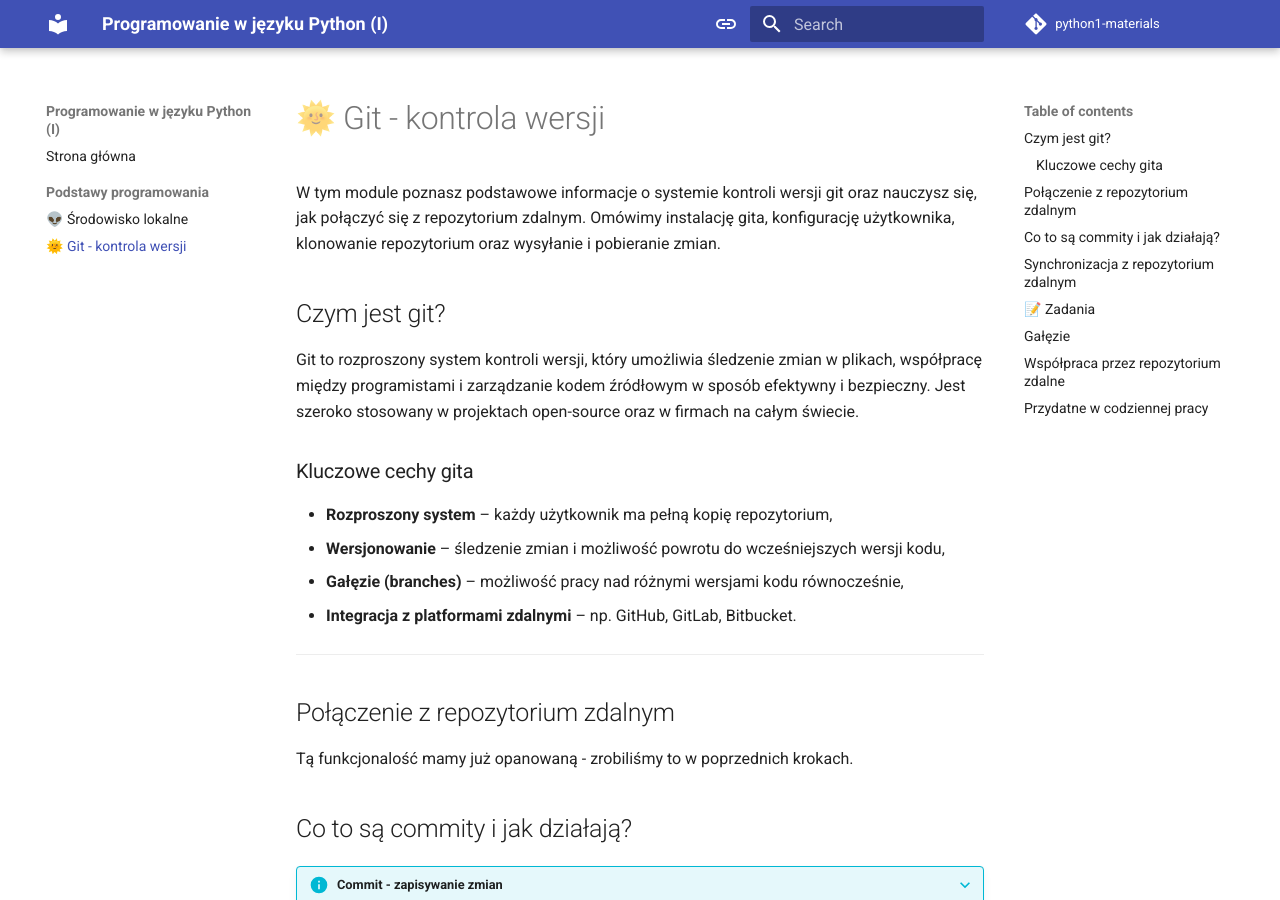
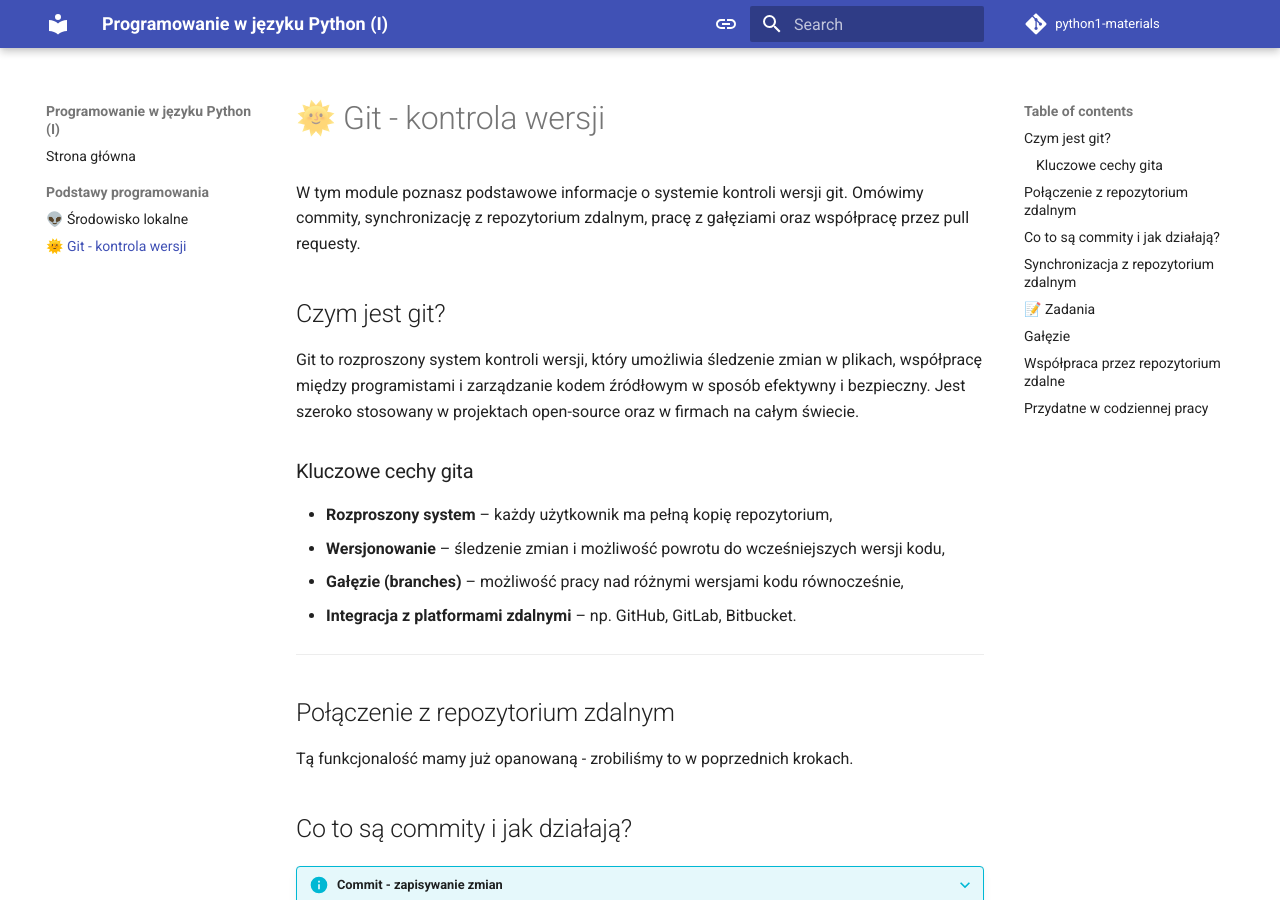
Before and after one commit to eo-agh/python1-materials, an MkDocs documentation site: the page built from docs/zaj01/git.md, in a window 1280 px wide and 900 px high. Built offline with MkDocs 1.6.1 and Material for MkDocs 9.7.7, drawn with Linux system fonts in a browser that asks for light colours; comment, search, counter and statistics services are not loaded.

Commit message:
Zaj01_smallChanges

```diff
--- a/docs/zaj01/git.md
+++ b/docs/zaj01/git.md
@@ -1,4 +1,4 @@
-W tym module poznasz podstawowe informacje o systemie kontroli wersji git oraz nauczysz się, jak połączyć się z repozytorium zdalnym. Omówimy instalację gita, konfigurację użytkownika, klonowanie repozytorium oraz wysyłanie i pobieranie zmian.
+W tym module poznasz podstawowe informacje o systemie kontroli wersji git. Omówimy commity, synchronizację z repozytorium zdalnym, pracę z gałęziami oraz współpracę przez pull requesty.
 
 ## Czym jest git?
 
```
